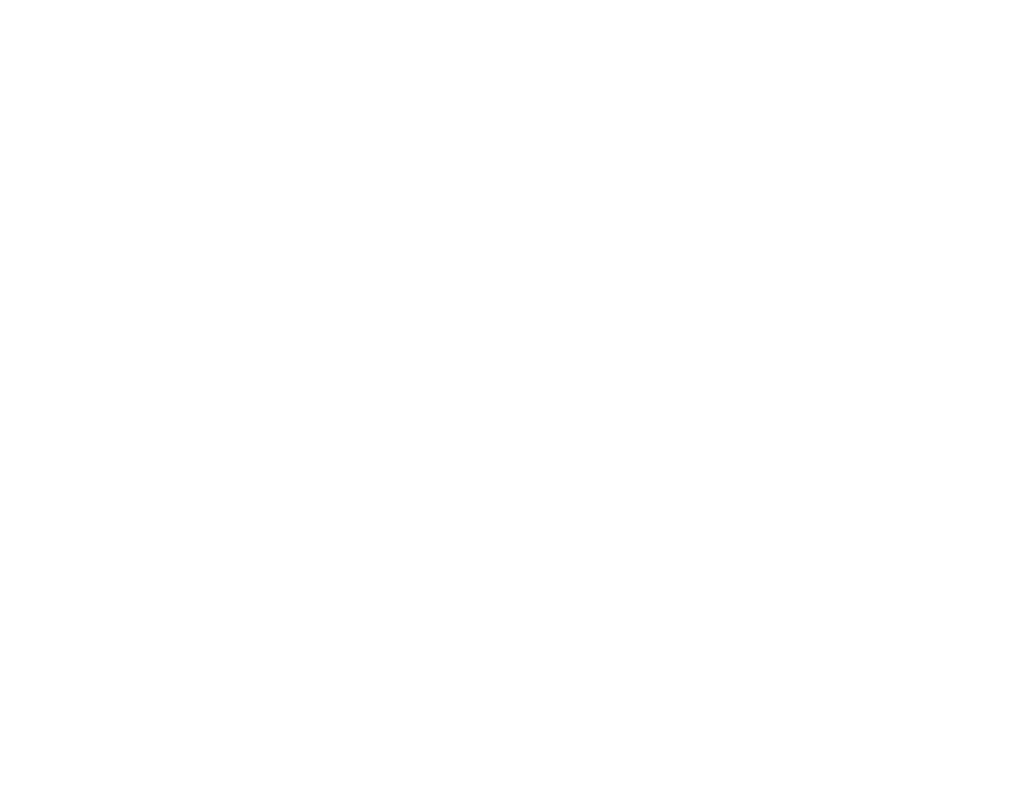
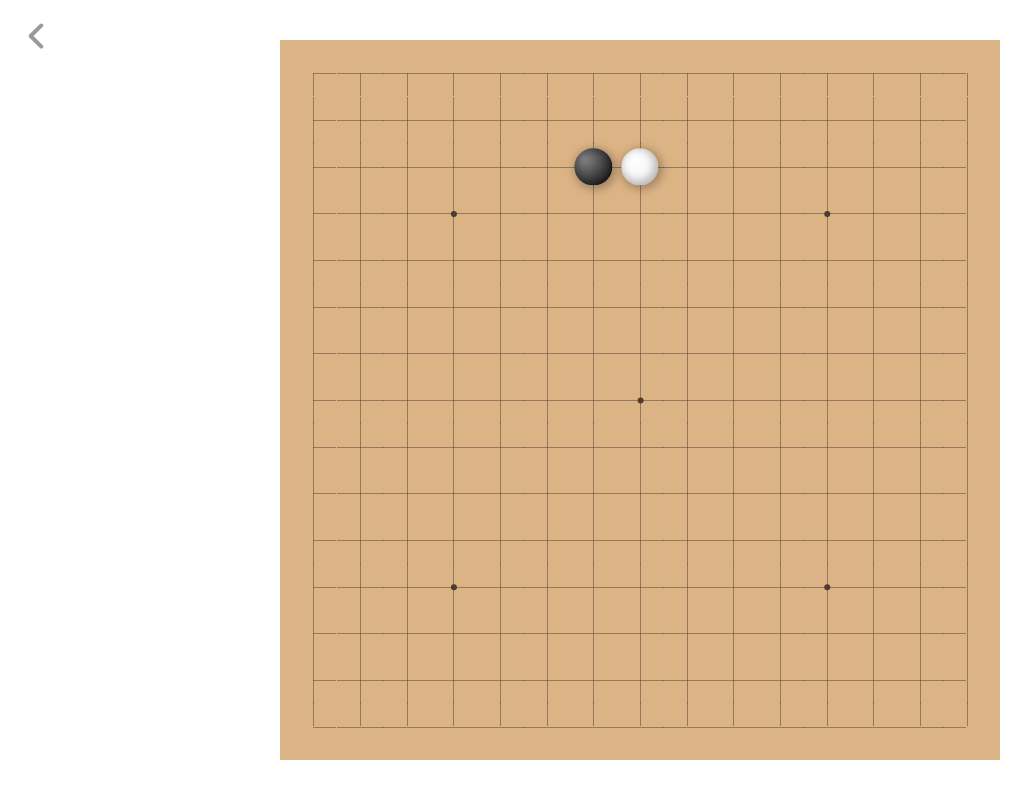
Before and after one commit to plzCatkkkk/myWeb, a Vue app: page /demo/gobang in a window 1280 px wide. Before the commit this address had no page. Shown: the whole page, without its empty margins (0-1035 px from the left). Built offline with nearby package versions, Linux system fonts and the light colour scheme.

Commit message:
feat: 五子棋棋盘基本样式

```diff
--- /dev/null
+++ b/src/views/demo/items/gobang/index.vue
@@ -0,0 +1,182 @@
+<template>
+  <div class="fullscreen-background custom">
+    <div class="player"></div>
+    <div class="gobang-container">
+      <div class="gobang-board">
+        <div class="gobang-row" v-for="(row, xIndex) in chessboardData" :key="xIndex">
+          <div
+            class="gobang-cell normal"
+            v-for="(cell, yIndex) in chessboardData[xIndex]"
+            :key="yIndex"
+            :class="{
+              l: yIndex === 0,
+              b: xIndex === 14,
+              t: xIndex === 0,
+              r: yIndex === 14,
+            }"
+          >
+            <div class="gobang-stone black" v-if="cell === '0'"></div>
+            <div class="gobang-stone white" v-if="cell === '1'"></div>
+          </div>
+        </div>
+      </div>
+    </div>
+    <div class="player"></div>
+  </div>
+</template>
+<script setup>
+defineComponent({
+  name: 'Gobang',
+})
+
+const chessboardData = ref([])
+chessboardData.value = Array.from({ length: 15 }, () => Array(15).fill('')) //初始化棋盘
+chessboardData.value[2][7] = '1'
+chessboardData.value[2][6] = '0'
+</script>
+<style lang="scss" scoped>
+$--board-size: calc(100vmin - 80px);
+$--cell-size: calc((100vmin - 100px) / 15);
+$--cell-size-half: calc($--cell-size / 2);
+.gobang {
+  &-container {
+    width: $--board-size;
+    height: 100vh;
+    margin: 0 auto;
+    display: flex;
+    flex-direction: row;
+    justify-content: center;
+    align-items: center;
+    background-color: #ffffff;
+  }
+  &-board {
+    width: $--board-size;
+    height: $--board-size;
+    background-color: #dcb385;
+    display: flex;
+    flex-direction: column;
+    justify-content: center;
+    align-items: center;
+    box-sizing: border-box;
+    padding: 10px;
+    position: relative;
+    &::after {
+      content: '';
+      background-color: #4f3c30;
+      position: absolute;
+      display: block;
+      height: 6px;
+      width: 6px;
+      border-radius: 50%;
+      left: 50%;
+      top: 50%;
+      transform: translate(-40%, -40%);
+      box-shadow:
+        calc($--cell-size * 4) calc($--cell-size * 4) 0 #4f3c30,
+        calc($--cell-size * 4) calc($--cell-size * -4) 0 #4f3c30,
+        calc($--cell-size * -4) calc($--cell-size * 4) 0 #4f3c30,
+        calc($--cell-size * -4) calc($--cell-size * -4) 0 #4f3c30;
+    }
+  }
+  &-row {
+    flex: 1;
+    width: 100%;
+    display: flex;
+    flex-direction: row;
+  }
+  &-cell {
+    flex: 1;
+    position: relative;
+    &.normal {
+      &::before {
+        content: '';
+        display: block;
+        position: absolute;
+        width: $--cell-size;
+        height: 1px;
+        transform: scaleY(0.5); // 解决下粗细不均
+        background-color: #4f3c30;
+        top: $--cell-size-half;
+      }
+      &::after {
+        content: '';
+        display: block;
+        position: absolute;
+        width: 1px;
+        height: $--cell-size;
+        transform: scaleX(0.5); // 解决下粗细不均
+        background-color: #4f3c30;
+        left: $--cell-size-half;
+      }
+    }
+    // 特殊格子
+    &.l {
+      &::before {
+        width: $--cell-size-half;
+        left: $--cell-size-half;
+      }
+    }
+    &.b {
+      &::after {
+        height: $--cell-size-half;
+        top: 0;
+      }
+    }
+    &.t {
+      &::after {
+        height: $--cell-size-half;
+        top: $--cell-size-half;
+      }
+    }
+    &.r {
+      &::before {
+        width: $--cell-size-half;
+        left: 0;
+      }
+    }
+  }
+  &-stone {
+    position: absolute;
+    top: 50%;
+    left: 50%;
+    transform: translate(-50%, -50%);
+    width: calc($--cell-size * 0.8);
+    height: calc($--cell-size * 0.8);
+    border-radius: 50%;
+    z-index: 1;
+    $--box-shadow: 2px 2px 8px 2px rgba(0, 0, 0, 0.272);
+    &.black {
+      background-color: #000;
+      background-image: radial-gradient(#8e8e8e, transparent);
+      background-position: 100% 100%;
+      background-size: 150% 150%;
+      background-repeat: no-repeat;
+      box-shadow:
+        $--box-shadow,
+        inset 2px 2px 8px 2px rgba(0, 0, 0, 0.272);
+    }
+    &.white {
+      background-color: #f1f1f1;
+      background-image: radial-gradient(#ffffff, transparent);
+      background-position: 100% 100%;
+      background-size: 150% 150%;
+      background-repeat: no-repeat;
+      box-shadow:
+        $--box-shadow,
+        inset -2px -2px 8px 2px rgba(0, 0, 0, 0.253);
+    }
+  }
+}
+.custom {
+  display: flex;
+  .player {
+    // background-color: #6c5c5c;
+    flex: 1;
+  }
+}
+@media (max-width: 1200px) {
+  .player {
+    display: none;
+  }
+}
+</style>
--- a/src/views/demo/items/items.route.js
+++ b/src/views/demo/items/items.route.js
@@ -1,6 +1,7 @@
 const SketchpadSimple = () => import('./sketchpad-simple/index.vue')
 const CodeRain = () => import('./codeRain/index.vue')
 const StarrySky = () => import('./starry-sky/index.vue')
+const Gobang = () => import('./gobang/index.vue')
 const Test = () => import('./test/index.vue')
 
 export function DemoItemsRoute() {
@@ -21,6 +22,11 @@
       component: StarrySky,
     },
     {
+      path: 'gobang',
+      name: 'Gobang',
+      component: Gobang,
+    },
+    {
       path: 'test',
       name: 'Test',
       component: Test,
```
